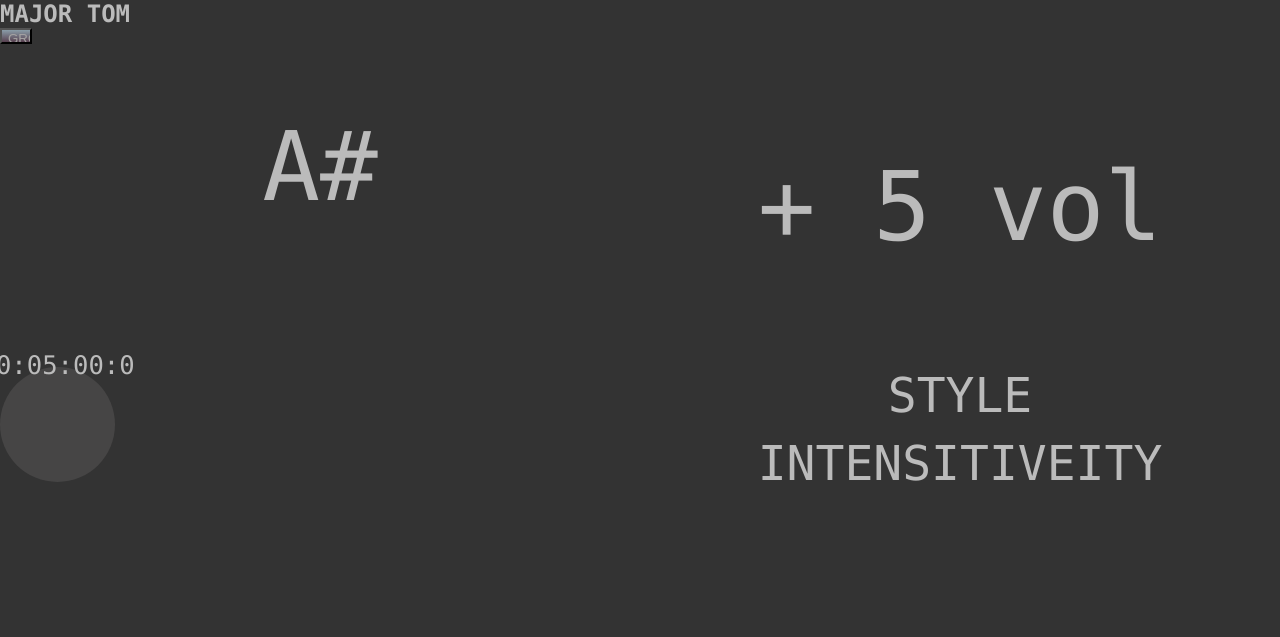
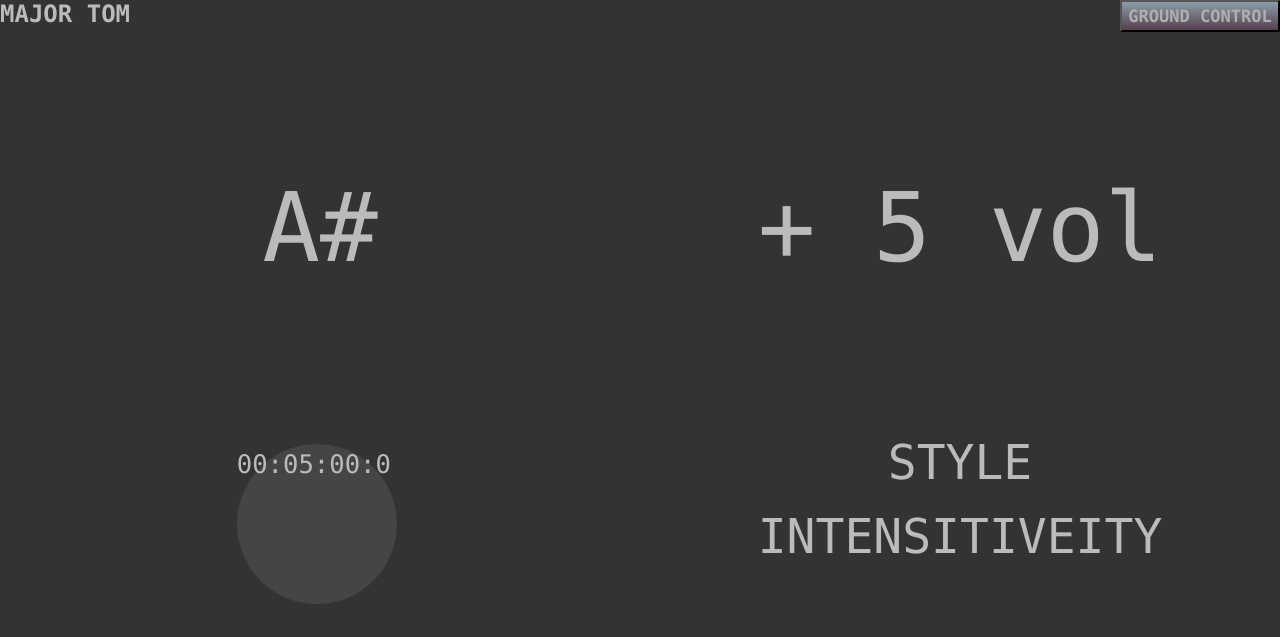
Before and after one commit to BulletButcher88/gunky_app, a website: page index.html in a window 1280 px wide. Drawn offline with Linux system fonts and the light colour scheme.

Commit message:
ready for server

```diff
--- a/public/css/index.css
+++ b/public/css/index.css
@@ -16,7 +16,7 @@
 .key_note {
     grid-column: 1 /2;
     grid-row: 2/3;
-    height: 30vh;
+    height: 50vh;
     font-size: 6rem;
     display: flex;
     justify-content: center;
@@ -26,7 +26,7 @@
 .vol {
     grid-column: 2 /3;
     grid-row: 2/3;
-    height: 40vh;
+    height: 50vh;
     font-size: 6rem;
     display: flex;
     justify-content: center;
@@ -36,13 +36,13 @@
 .temp {
     grid-column: 1 /2;
     grid-row: 3/5;
-    height: 7.2rem;
-    width: 7.2rem;
+    height: 10rem;
+    width: 10rem;
     border-radius: 50%;
     background-color: rgb(70, 69, 69);
-    display: flex;
-    justify-content: center;
-    align-items: center;
+    position: relative;
+    left: 37%;
+    top: 10%;
 }
 
 .style {
@@ -71,16 +71,20 @@ html {
 }
 
 .button {
-    width: 2rem;
-    height: 1rem;
-    color: rgb(165, 163, 163);
+    font-family: Menlo;
+    position: fixed;
+    top: 0;
+    right:0;
+    width: 10rem;
+    height: 2rem;
+    font-size: 17px;
+    font-weight: 900;
+    color: rgb(175, 175, 175);
     text-decoration: none;
-    background: #2079b0;
     background-image: -webkit-linear-gradient(top, #8a9da8, #57404f);
     background-image: -moz-linear-gradient(top, #8a9da8, #57404f);
     background-image: -o-linear-gradient(top, #8a9da8, #57404f);
     background-image: linear-gradient(to bottom, #8a9da8, #57404f);
-    text-decoration: none;
 }
 
 .button:first-child {
@@ -92,7 +96,7 @@ html {
 }
 
 .button:hover {
-    color: rgb(202, 5, 5);
+    color: rgb(178, 241, 181);
 }
 
 .stopwatch {
--- a/public/jquery.rotaryswitch.css
+++ b/public/css/jquery.rotaryswitch.css
@@ -1,7 +1,7 @@
 .notes {
     grid-row: 8/10;
     grid-column: 1/3;
-    background-image: url("./image/basicscalevisualizations.jpg");
+    background-image: url("../image/basicscalevisualizations.jpg");
     background-repeat: no-repeat;
     background-size: 10rem;
     background-position: 50%, 50%;
@@ -33,7 +33,7 @@ only screen and (-o-min-device-pixel-ratio: 2/1),
 only screen and (-webkit-min-device-pixel-ratio: 2),
 only screen and (min-device-pixel-ratio: 2) {
     .rotaryswitchPlugin.big .switch {
-        background-image: url(theme/darkBigFront@2x.png);
+        background-image: url(../image/darkBigFront@2x.png);
         background-size: 100% 100%;
         border-radius: 50%;
     }
--- a/public/javascript/remote.js
+++ b/public/javascript/remote.js
@@ -20,6 +20,8 @@ function playBthHash(ev) {
         musicData['queue'] = document.querySelector('.queue').value
         musicData['note'] = document.querySelector('.note_disply').innerHTML.trim()
         musicData['tempo'] = document.querySelector('.stopwatch').innerHTML
+
+        console.log(musicData)
 }
 
 playSubmit.addEventListener('click', playBthHash)
--- a/public/javascript/script.js
+++ b/public/javascript/script.js
@@ -41,7 +41,7 @@ class Stopwatch {
             e.preventDefault();
             animatePulse.play();
         });
-        this.time = temp
+
         this.reset()
     }
     // newMethod() {
--- a/server/server.js
+++ b/server/server.js
@@ -24,6 +24,7 @@ server.use(express.urlencoded());
 // Use the routes defined in routes.js
 server.use(routes);
 
+
 server.listen(port, () => {
   console.log(`Listening on port ${port}...`)
 })
```
Also changed, not shown: public/remote.html (+1 -1 lines), public/image/darkBigFront@2x.png (renamed from public/theme/darkBigFront@2x.png).
